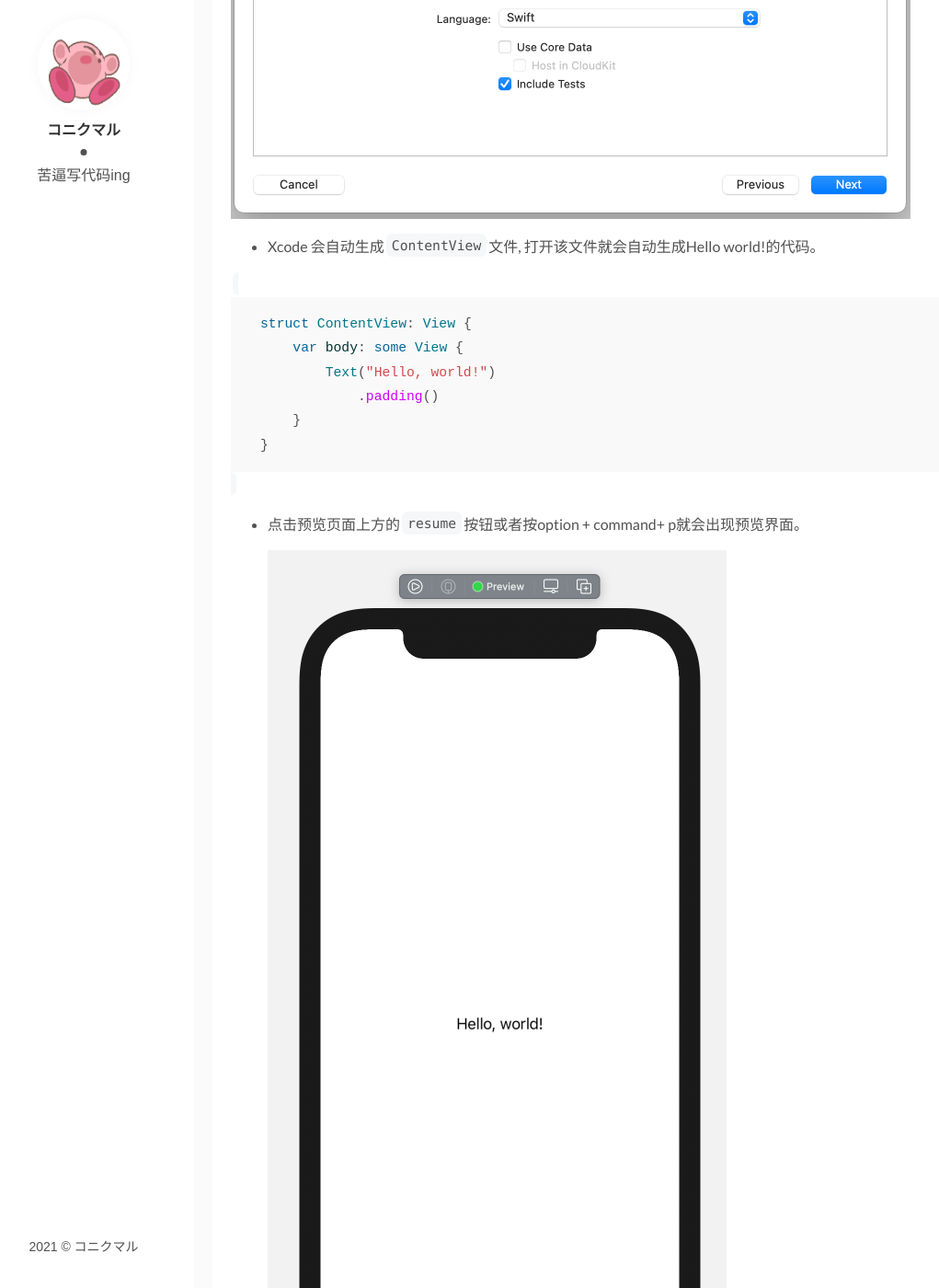
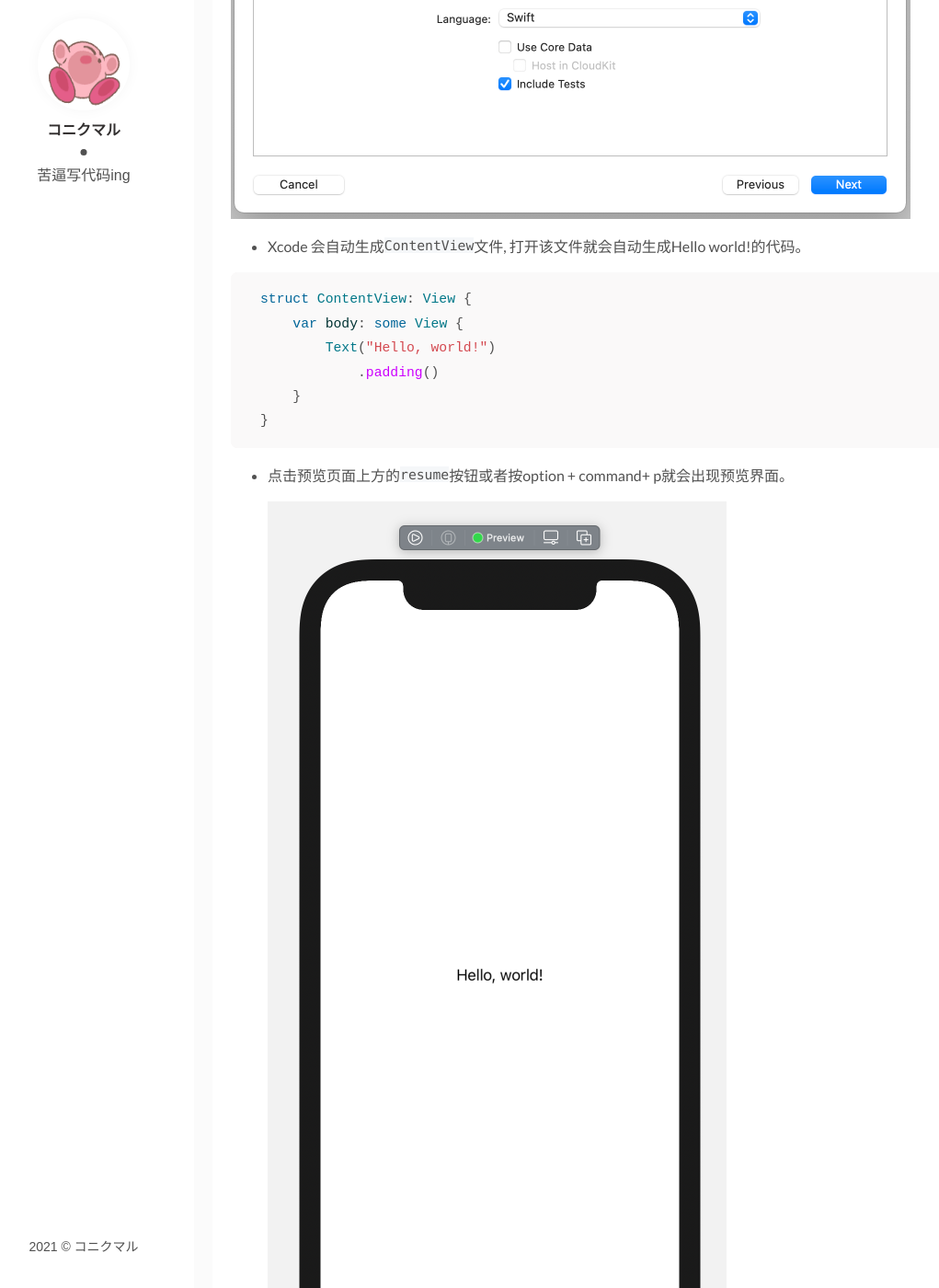
Before and after one commit to RiuHDuo/riuhduo.github.io, a Jekyll site: the page built from _posts/2021-04-18-SwiftUI-view-protocol.markdown, in a window 1280 px wide and 1400 px high, scrolled down 1024 px. Shown: the whole window at 92% size, without its empty margins (29-1050 px from the left). Built offline with Jekyll 4.4.1, drawn with Linux system fonts in a browser that asks for light colours; comment, search, counter and statistics services are not loaded.

Commit message:
update css

```diff
--- a/assets/css/main.css
+++ b/assets/css/main.css
@@ -438,8 +438,8 @@
 
 .highlight {
   background-color: #faf9f9;
-  -webkit-border-radius: 3px;
-          border-radius: 3px;
+  -webkit-border-radius: 7px;
+          border-radius: 7px;
   margin: 0;
 }
 
@@ -447,9 +447,6 @@
   font-weight: normal;
   font-family: 'Cascadia Code', Consolas, 'Noto Sans SC', 'Courier New', monospace;
   -webkit-font-smoothing: initial;
-  margin: 0 2px;
-  padding: 4px 6px;
-  border-radius: 6px;
   font-size: 0.92rem !important;
   background: #f5f7f9;
   display: inline;
--- a/assets/css/scss/_syntax.scss
+++ b/assets/css/scss/_syntax.scss
@@ -1,10 +1,7 @@
-.highlight {background-color: #faf9f9; border-radius: 3px; margin: 0;}
+.highlight {background-color: #faf9f9; border-radius: 10px; margin: 0;}
 .highlighter-rouge { font-weight: normal;
     font-family: 'Cascadia Code', Consolas, 'Noto Sans SC', 'Courier New', monospace;
     -webkit-font-smoothing: initial;
-    margin: 0 2px;
-    padding: 4px 6px;
-    border-radius: 6px;
     font-size: 0.92rem !important;
     background: #f5f7f9;
     display: inline;
```
